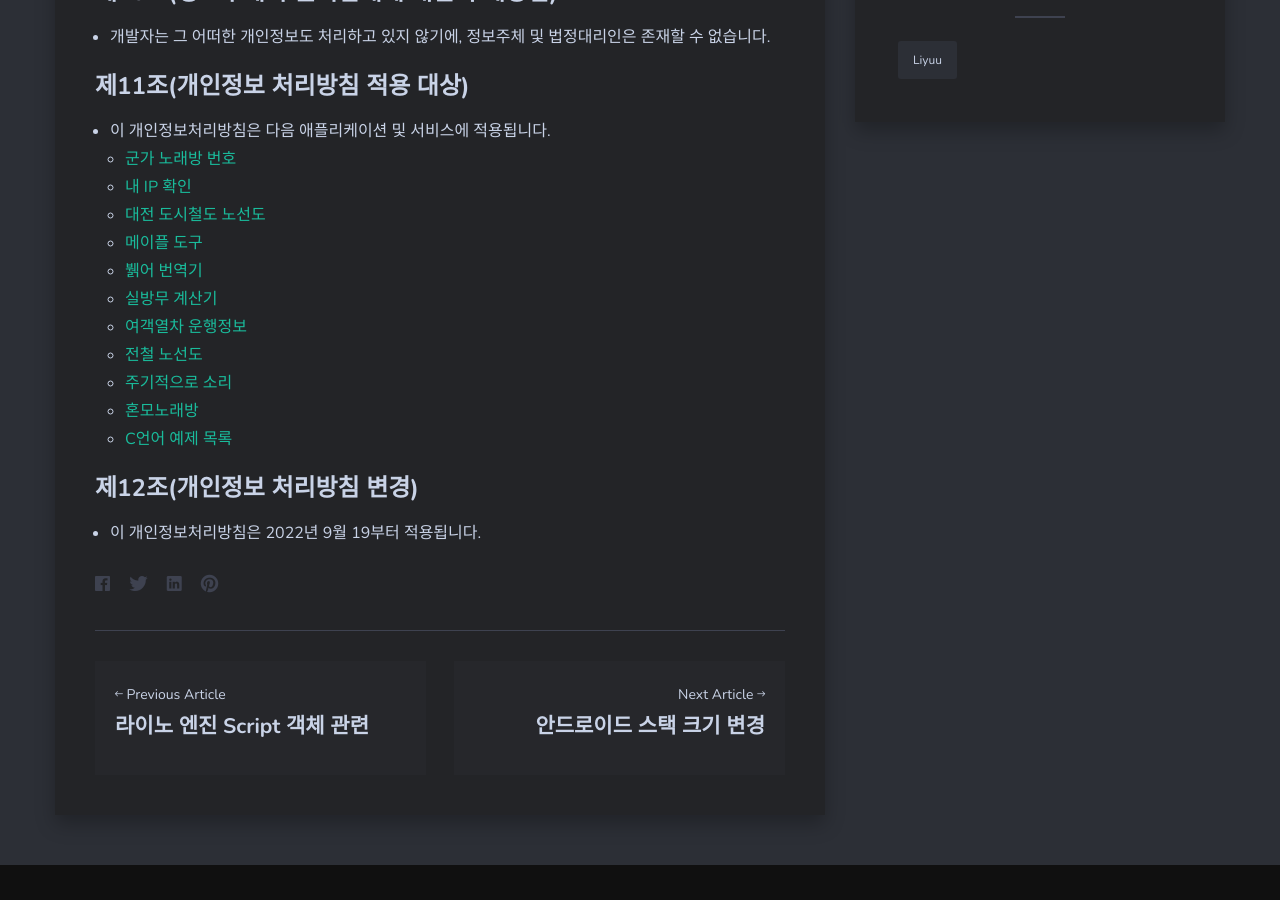
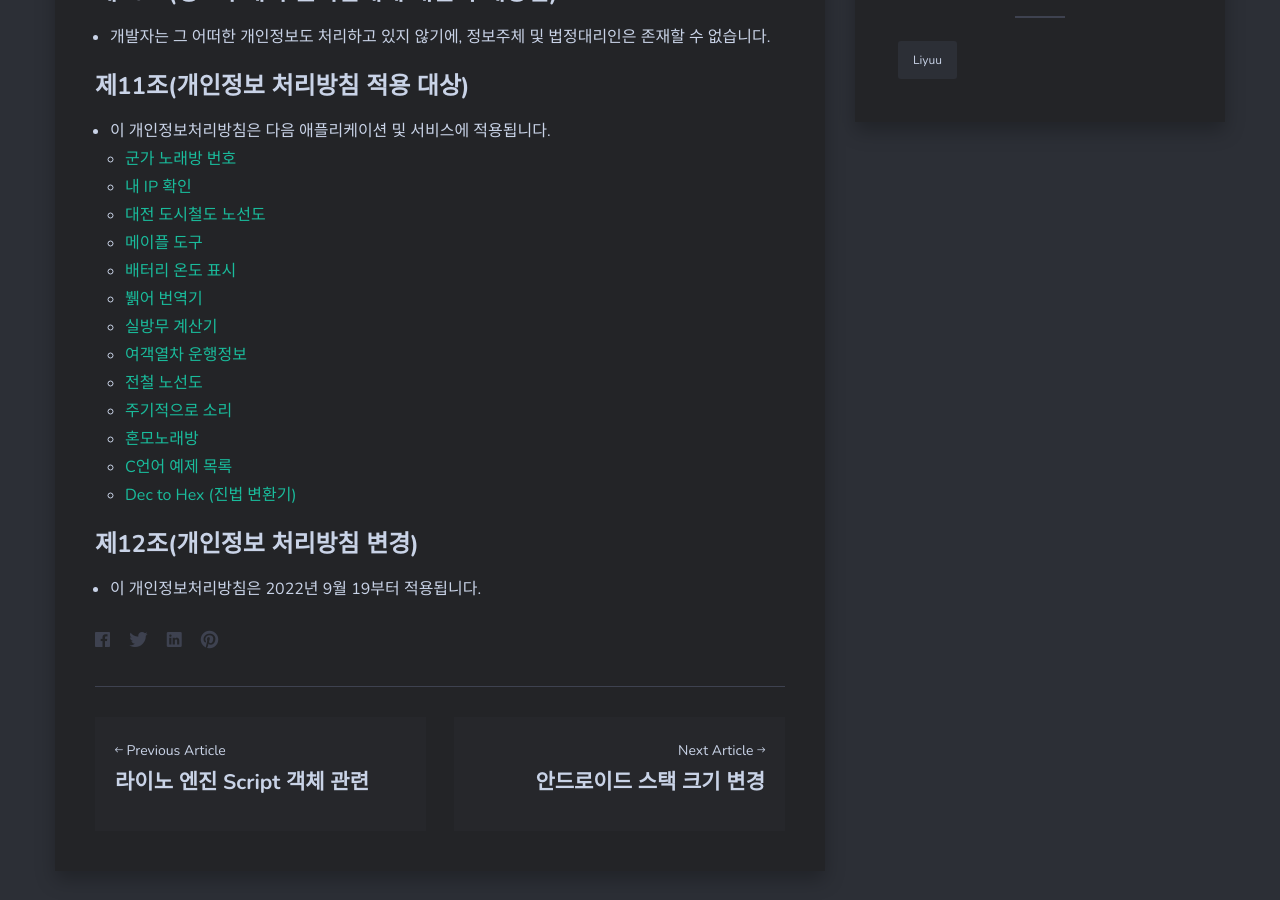
Before and after one commit to DarkTornado/blog, a Jekyll site: the page built from _posts/2022-09-19-android-privacy-policy.md, in a window 1280 px wide and 900 px high, scrolled down 1671 px. Built offline with Jekyll 4.4.1, drawn with Linux system fonts in a browser that asks for light colours; nearby versions of some CDN libraries.

Commit message:
구글 독재 대응 준비

```diff
--- a/_posts/2022-09-19-android-privacy-policy.md
+++ b/_posts/2022-09-19-android-privacy-policy.md
@@ -45,6 +45,7 @@ description: 개발자는 해당 애플리케이션을 통해 그 어떠한 개
   - [내 IP 확인](https://play.google.com/store/apps/details?id=com.darktornado.showmyip)
   - [대전 도시철도 노선도](https://play.google.com/store/apps/details?id=com.darktornado.daejeonmetro)
   - [메이플 도구](https://play.google.com/store/apps/details?id=com.darktornado.mapletools)
+  - [배터리 온도 표시](https://play.google.com/store/apps/details?id=com.darktornado.batterytemp)
   - [뷁어 번역기](https://play.google.com/store/apps/details?id=com.darktornado.euckr2shiftjis)
   - [실방무 계산기](https://play.google.com/store/apps/details?id=com.darktornado.mapleignoredefcalc)
   - [여객열차 운행정보](https://play.google.com/store/apps/details?id=com.darktornado.traininfo)
@@ -52,6 +53,7 @@ description: 개발자는 해당 애플리케이션을 통해 그 어떠한 개
   - [주기적으로 소리](https://play.google.com/store/apps/details?id=com.darktornado.sounddelay)
   - [혼모노래방](https://play.google.com/store/apps/details?id=com.darktornado.animesongnumber)
   - [C언어 예제 목록](https://play.google.com/store/apps/details?id=com.darktornado.cexamples)
+  - [Dec to Hex (진법 변환기)](https://play.google.com/store/apps/details?id=com.darktornado.dectohex)
 
 ### 제12조(개인정보 처리방침 변경)
 - 이 개인정보처리방침은 2022년 9월 19부터 적용됩니다.
```
